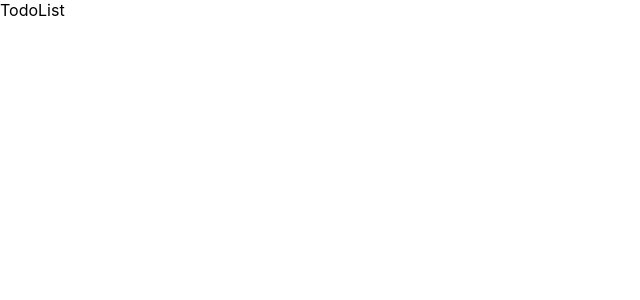
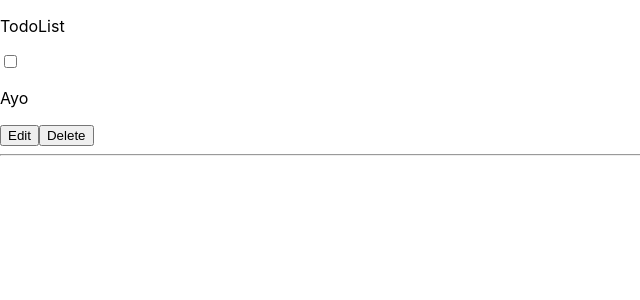
Before and after one commit to cecmahumane/todo-app, a React (Create React App) app: page / in a window 1280 px wide. Shown: the top 300 px of the page, without its empty margins (0-640 px from the left). Built offline with nearby package versions, Linux system fonts and the light colour scheme.

Commit message:
Added buttons

```diff
--- a/package.json
+++ b/package.json
@@ -9,6 +9,7 @@
     "react": "^18.1.0",
     "react-dom": "^18.1.0",
     "react-scripts": "5.0.1",
+    "uuid": "^8.3.2",
     "web-vitals": "^2.1.4"
   },
   "scripts": {
--- a/src/App.js
+++ b/src/App.js
@@ -1,5 +1,6 @@
 import TodoList from './components/TodoList'
 import './App.css';
+import { v4 as uuidv4 } from 'uuid'
 
 function App() {
   return (
--- a/src/components/Todo.js
+++ b/src/components/Todo.js
@@ -1,5 +1,15 @@
-import react from "react";
+import React , { Component }  from "react";
 
 export default class Todo extends Component {
-
+    render() {
+        return (
+            <div>
+                <input type='checkbox'/>
+               <p>Ayo</p>
+               <button>Edit</button>
+               <button>Delete</button>
+               <hr/>
+            </div>
+        )
+    }
 }
--- a/src/components/TodoList.js
+++ b/src/components/TodoList.js
@@ -1,9 +1,17 @@
 import React, { Component } from 'react'
+import Todo from './Todo'
 
 export default class TodoList extends Component {
+
+
+
   render() {
     return (
-      <div>TodoList</div>
+      <div>
+        <p>TodoList</p>
+        <Todo/>
+      </div>
+
     )
   }
 }
```
Also changed, not shown: src/components/CreateTodo.js (added, +11 -0 lines), 1 other file (tests, documents, lock files or other folders).
